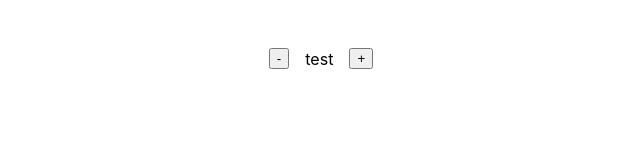
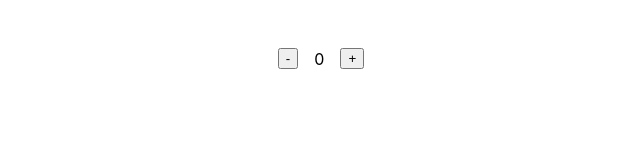
Before and after one commit to fabiankargl/React-App, a React (Create React App) app: page / in a window 1280 px wide. Shown: the top 160 px of the page, without its empty margins (319-959 px from the left). Built offline with nearby package versions, Linux system fonts and the light colour scheme.

Commit message:
added counter logic

```diff
--- a/src/App.jsx
+++ b/src/App.jsx
@@ -1,8 +1,21 @@
+import { useState } from "react";
+
 function App() {
+  const [counter, setCounter] = useState(0);
+
+  const handleIncrease = () => {
+    setCounter(counter+1);
+  };
+
+  const handleDecrease = () => {
+    setCounter(counter-1);
+  }
   return (
     <>
       <div className="container">
-        <button>-</button><span>test</span><button>+</button>
+        <button onClick={handleDecrease}>-</button>
+        <span>{counter}</span>
+        <button onClick={handleIncrease}>+</button>
       </div>
     </>
   );
```
